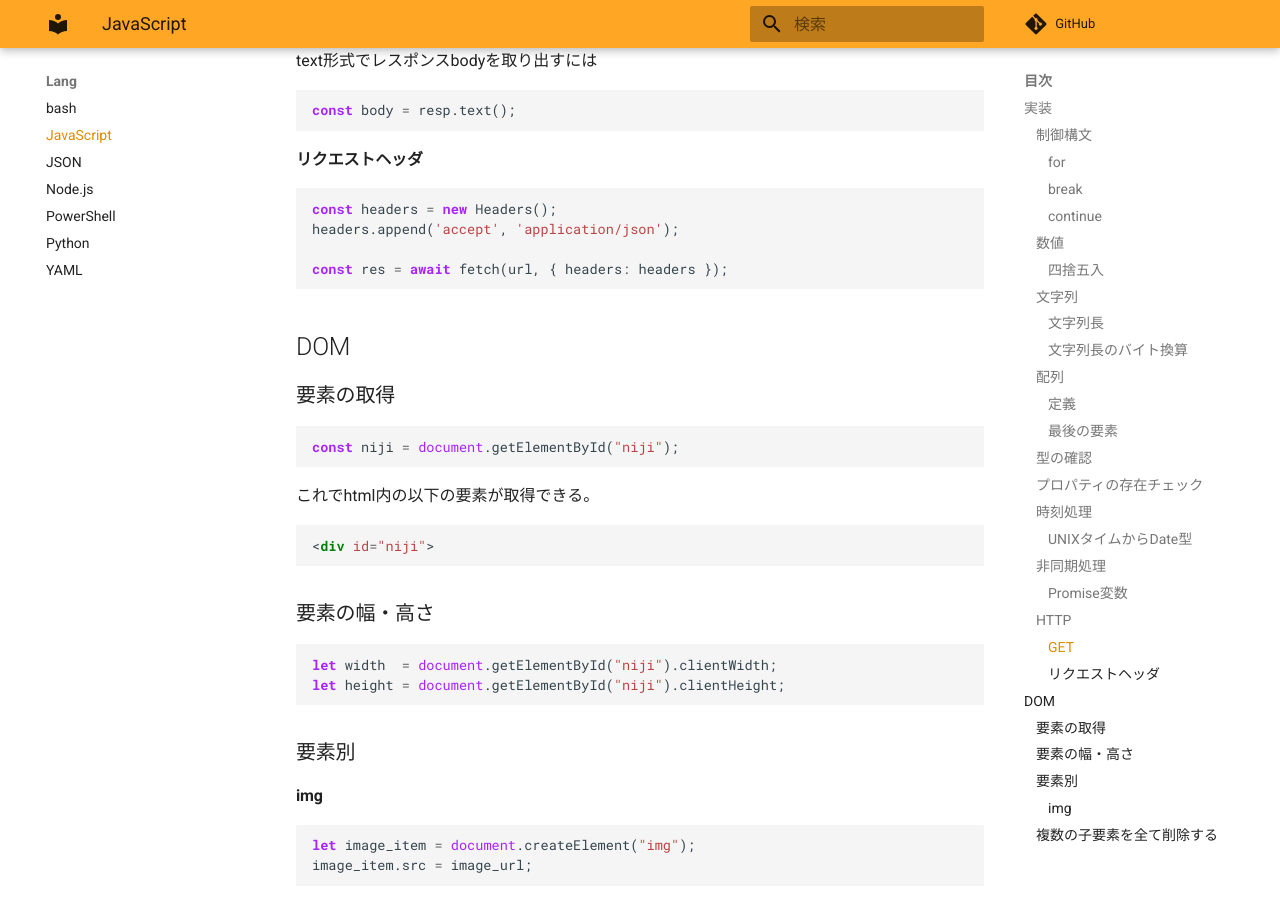
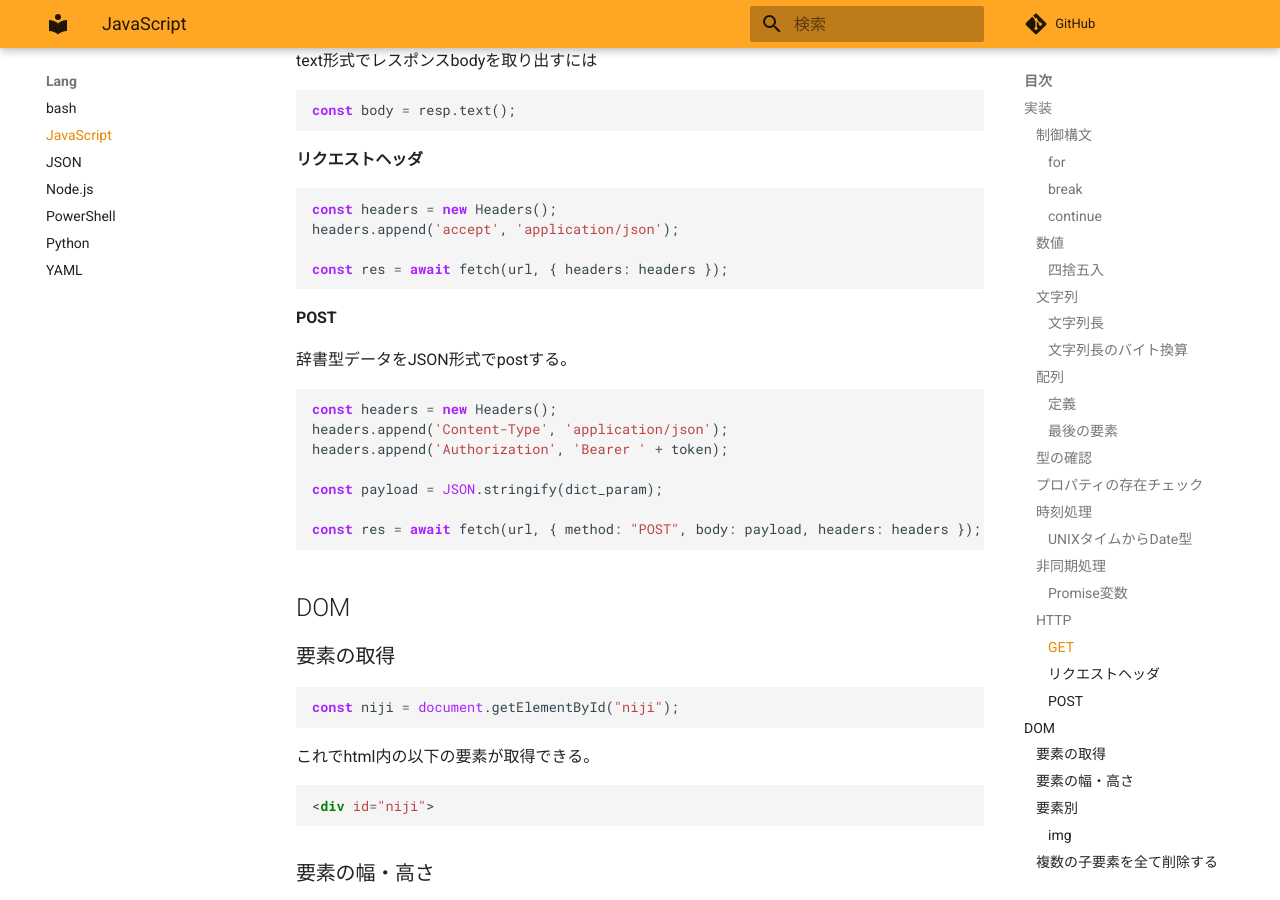
Before and after one commit to zaki-lknr/docs, an MkDocs documentation site: the page built from docs/lang/js.md, in a window 1280 px wide and 900 px high, scrolled down 3399 px. Built offline with MkDocs 1.6.1 and Material for MkDocs 9.7.7, drawn with Linux system fonts in a browser that asks for light colours; comment, search, counter and statistics services are not loaded.

Commit message:
add: lang/javascript: fetchでpost

````diff
--- a/docs/lang/js.md
+++ b/docs/lang/js.md
@@ -180,6 +180,20 @@ headers.append('accept', 'application/json');
 const res = await fetch(url, { headers: headers });
 ```
 
+#### POST
+
+辞書型データをJSON形式でpostする。
+
+```javascript
+const headers = new Headers();
+headers.append('Content-Type', 'application/json');
+headers.append('Authorization', 'Bearer ' + token);
+
+const payload = JSON.stringify(dict_param);
+
+const res = await fetch(url, { method: "POST", body: payload, headers: headers });
+```
+
 ## DOM
 
 ### 要素の取得
````
